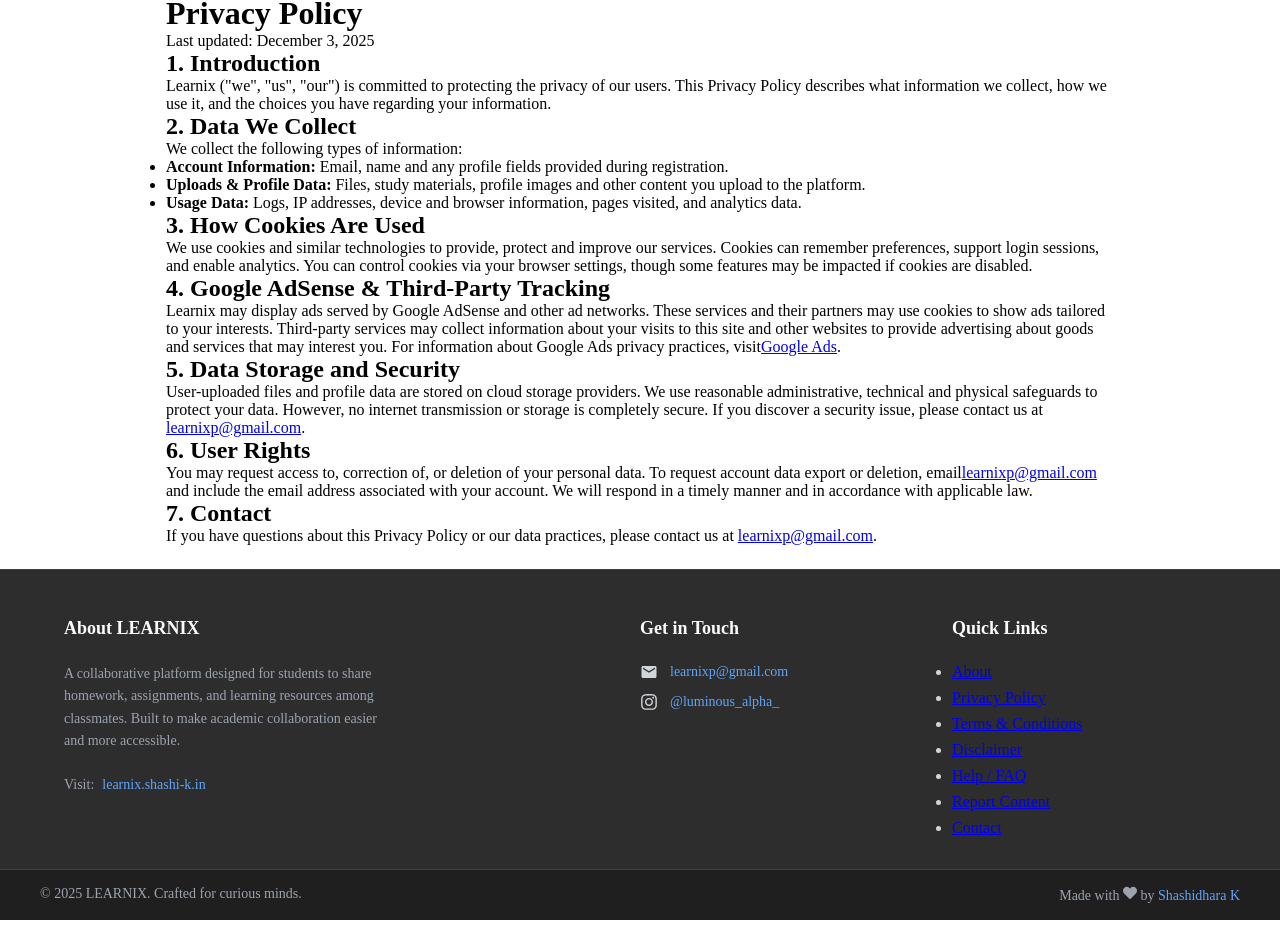
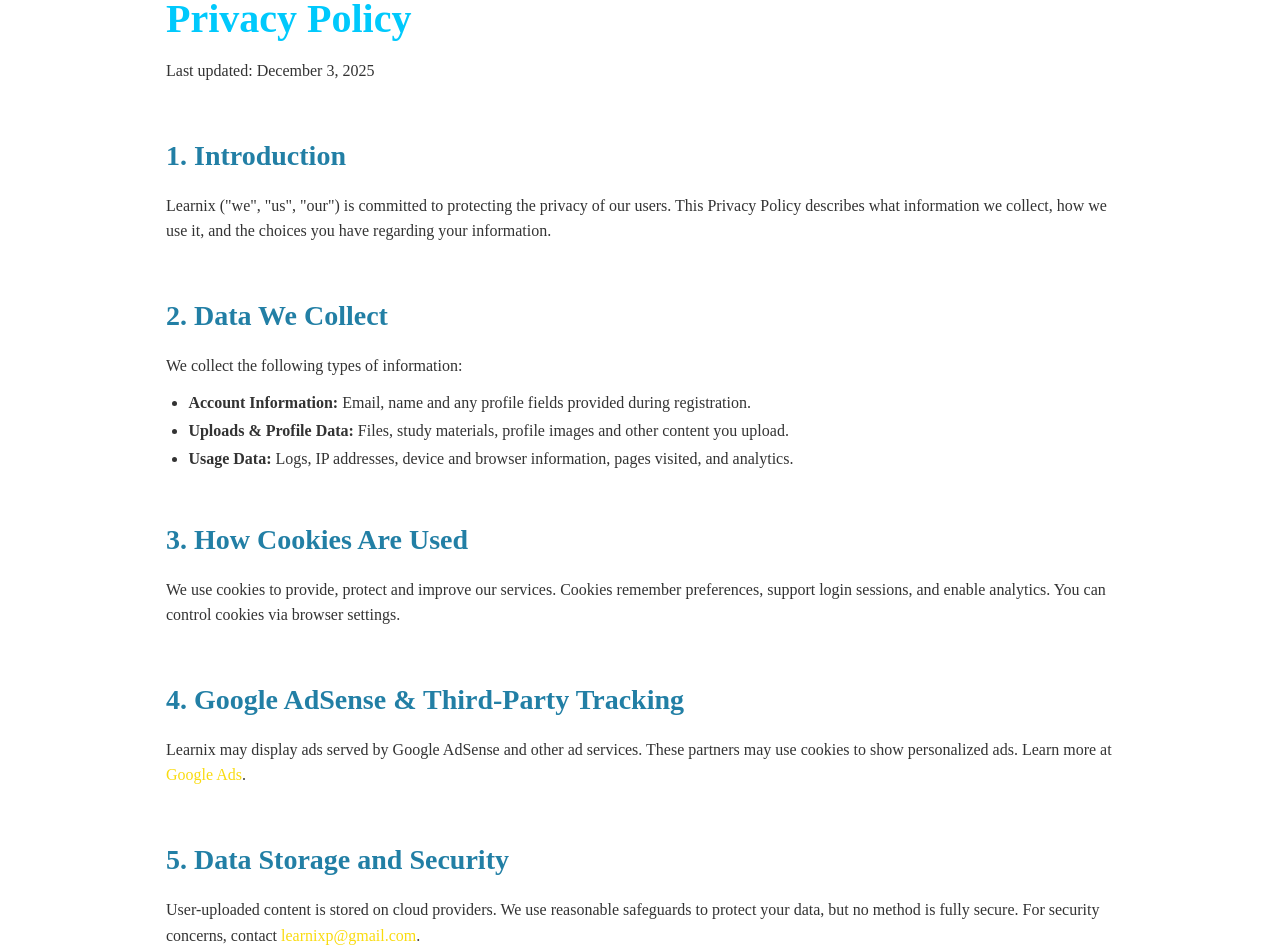
Before and after one commit to Shashidharak89/LEARNIX, a Next.js app: page /privacy-policy in a window 1280 px wide. Shown: the part 99-1051 px from the top of the page. Before the commit the page ends 1019 px from the top, so only its background shows below. Built offline with nearby package versions, Linux system fonts and the light colour scheme.

Commit message:
privacy added

```diff
--- /dev/null
+++ b/src/app/privacy-policy/PrivacyPolicyPage.js
@@ -0,0 +1,82 @@
+import "./styles/PrivacyPolicyPage.css";
+
+export default function PrivacyPolicyPage() {
+  return (
+    <div className="privacy-page-container">
+      <main className="privacy-main">
+        <h1 className="privacy-title">Privacy Policy</h1>
+        <p className="privacy-paragraph">Last updated: December 3, 2025</p>
+
+        <h2 className="privacy-subtitle">1. Introduction</h2>
+        <p className="privacy-paragraph">
+          Learnix ("we", "us", "our") is committed to protecting the privacy of
+          our users. This Privacy Policy describes what information we collect,
+          how we use it, and the choices you have regarding your information.
+        </p>
+
+        <h2 className="privacy-subtitle">2. Data We Collect</h2>
+        <p className="privacy-paragraph">We collect the following types of information:</p>
+        <ul className="privacy-list">
+          <li>
+            <strong>Account Information:</strong> Email, name and any profile
+            fields provided during registration.
+          </li>
+          <li>
+            <strong>Uploads &amp; Profile Data:</strong> Files, study materials,
+            profile images and other content you upload.
+          </li>
+          <li>
+            <strong>Usage Data:</strong> Logs, IP addresses, device and browser
+            information, pages visited, and analytics.
+          </li>
+        </ul>
+
+        <h2 className="privacy-subtitle">3. How Cookies Are Used</h2>
+        <p className="privacy-paragraph">
+          We use cookies to provide, protect and improve our services. Cookies
+          remember preferences, support login sessions, and enable analytics.
+          You can control cookies via browser settings.
+        </p>
+
+        <h2 className="privacy-subtitle">4. Google AdSense &amp; Third-Party Tracking</h2>
+        <p className="privacy-paragraph">
+          Learnix may display ads served by Google AdSense and other ad services.
+          These partners may use cookies to show personalized ads. Learn more at{" "}
+          <a
+            href="https://policies.google.com/technologies/ads"
+            className="privacy-link"
+          >
+            Google Ads
+          </a>.
+        </p>
+
+        <h2 className="privacy-subtitle">5. Data Storage and Security</h2>
+        <p className="privacy-paragraph">
+          User-uploaded content is stored on cloud providers. We use reasonable
+          safeguards to protect your data, but no method is fully secure. For
+          security concerns, contact{" "}
+          <a href="mailto:learnixp@gmail.com" className="privacy-link">
+            learnixp@gmail.com
+          </a>.
+        </p>
+
+        <h2 className="privacy-subtitle">6. User Rights</h2>
+        <p className="privacy-paragraph">
+          You may request access to, correction of, or deletion of your data by
+          emailing{" "}
+          <a href="mailto:learnixp@gmail.com" className="privacy-link">
+            learnixp@gmail.com
+          </a>.
+        </p>
+
+        <h2 className="privacy-subtitle">7. Contact</h2>
+        <p className="privacy-paragraph">
+          For any privacy-related questions, contact{" "}
+          <a href="mailto:learnixp@gmail.com" className="privacy-link">
+            learnixp@gmail.com
+          </a>.
+        </p>
+      </main>
+    </div>
+  );
+}
--- a/src/app/privacy-policy/page.js
+++ b/src/app/privacy-policy/page.js
@@ -1,82 +1,11 @@
-import Footer from "../components/Footer";
 import { Navbar } from "../components/Navbar";
+import PrivacyPolicyPage from "./PrivacyPolicyPage";
 
-export default function PrivacyPolicyPage() {
+export default function Privacy() {
   return (
     <div>
       <Navbar />
-      <main style={{ maxWidth: 980, margin: "24px auto", padding: "0 16px" }}>
-        <h1>Privacy Policy</h1>
-        <p>Last updated: December 3, 2025</p>
-
-        <h2>1. Introduction</h2>
-        <p>
-          Learnix ("we", "us", "our") is committed to protecting the privacy of
-          our users. This Privacy Policy describes what information we collect,
-          how we use it, and the choices you have regarding your information.
-        </p>
-
-        <h2>2. Data We Collect</h2>
-        <p>We collect the following types of information:</p>
-        <ul>
-          <li>
-            <strong>Account Information:</strong> Email, name and any profile
-            fields provided during registration.
-          </li>
-          <li>
-            <strong>Uploads &amp; Profile Data:</strong> Files, study materials,
-            profile images and other content you upload to the platform.
-          </li>
-          <li>
-            <strong>Usage Data:</strong> Logs, IP addresses, device and browser
-            information, pages visited, and analytics data.
-          </li>
-        </ul>
-
-        <h2>3. How Cookies Are Used</h2>
-        <p>
-          We use cookies and similar technologies to provide, protect and
-          improve our services. Cookies can remember preferences, support
-          login sessions, and enable analytics. You can control cookies via
-          your browser settings, though some features may be impacted if
-          cookies are disabled.
-        </p>
-
-        <h2>4. Google AdSense &amp; Third-Party Tracking</h2>
-        <p>
-          Learnix may display ads served by Google AdSense and other ad
-          networks. These services and their partners may use cookies to show
-          ads tailored to your interests. Third-party services may collect
-          information about your visits to this site and other websites to
-          provide advertising about goods and services that may interest you.
-          For information about Google Ads privacy practices, visit
-          <a href="https://policies.google.com/technologies/ads">Google Ads</a>.
-        </p>
-
-        <h2>5. Data Storage and Security</h2>
-        <p>
-          User-uploaded files and profile data are stored on cloud storage
-          providers. We use reasonable administrative, technical and physical
-          safeguards to protect your data. However, no internet transmission
-          or storage is completely secure. If you discover a security issue,
-          please contact us at <a href="mailto:learnixp@gmail.com">learnixp@gmail.com</a>.
-        </p>
-
-        <h2>6. User Rights</h2>
-        <p>
-          You may request access to, correction of, or deletion of your
-          personal data. To request account data export or deletion, email
-          <a href="mailto:learnixp@gmail.com">learnixp@gmail.com</a> and include
-          the email address associated with your account. We will respond in
-          a timely manner and in accordance with applicable law.
-        </p>
-
-        <h2>7. Contact</h2>
-        <p>
-          If you have questions about this Privacy Policy or our data
-          practices, please contact us at <a href="mailto:learnixp@gmail.com">learnixp@gmail.com</a>.
-        </p>
-      </main>
+      <PrivacyPolicyPage/>
 
     </div>
   );
--- /dev/null
+++ b/src/app/privacy-policy/styles/PrivacyPolicyPage.css
@@ -0,0 +1,58 @@
+/* styles/PrivacyPolicyPage.css */
+
+.privacy-page-container {
+  background-color: #ffffff;
+  color: #333333;
+  min-height: 100vh;
+  display: flex;
+  flex-direction: column;
+}
+
+.privacy-page-container .privacy-main {
+  max-width: 980px;
+  margin: 24px auto;
+  padding: 0 16px;
+  flex: 1;
+}
+
+/* Headings */
+.privacy-page-container .privacy-title {
+  color: #00c9fc; /* sky blue */
+  font-size: 2.5rem;
+  margin-bottom: 1rem;
+}
+
+.privacy-page-container .privacy-subtitle {
+  color: #227fa5; /* darker sky blue */
+  font-size: 1.75rem;
+  margin-top: 2em;
+  margin-bottom: 0.75em;
+}
+
+/* Paragraphs */
+.privacy-page-container .privacy-paragraph {
+  line-height: 1.6;
+  font-size: 1rem;
+  margin-bottom: 1em;
+}
+
+/* Links */
+.privacy-page-container .privacy-link {
+  color: #f9db0f; /* yellow */
+  text-decoration: none;
+}
+
+.privacy-page-container .privacy-link:hover {
+  text-decoration: underline;
+}
+
+/* Lists */
+.privacy-page-container .privacy-list {
+  list-style-type: disc;
+  padding-left: 1.4em;
+  margin-bottom: 1.5em;
+}
+
+.privacy-page-container .privacy-list li {
+  margin-bottom: 0.6em;
+}
```
